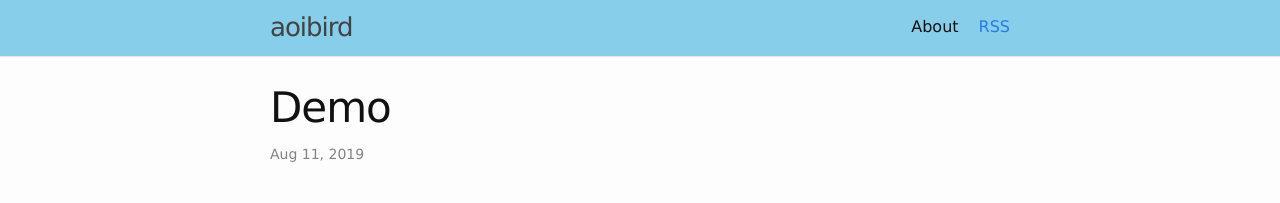
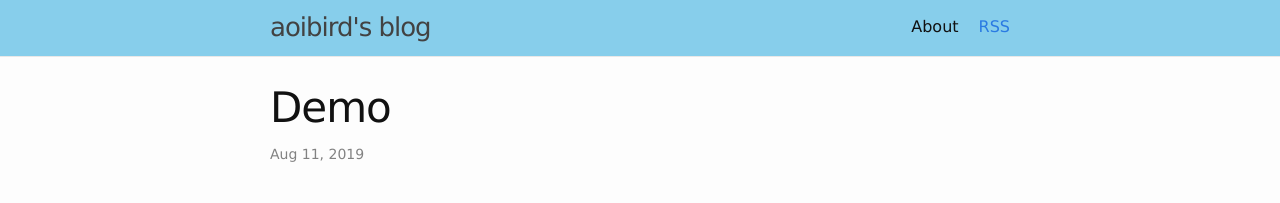
Before and after one commit to aoibird/aoibird.github.io, a Jekyll site: the page built from _posts/2019-08-11-demo.md, in a window 1280 px wide. Shown: the top 203 px of the page. Built offline with Jekyll 4.4.1, drawn with Linux system fonts in a browser that asks for light colours.

Commit message:
Change config

```diff
--- a/_config.yml
+++ b/_config.yml
@@ -1,15 +1,20 @@
 # Site settings
-title: aoibird
+title: aoibird's blog
 email: aoi@aoibird.com
 description: >- # this means to ignore newlines until "baseurl:"
-  aoibird's blog
+  personal blog
 baseurl: "" # the subpath of your site, e.g. /blog
 url: "https://aoibird.github.io" # the base hostname & protocol for  site
 github_username: aoibird
+rss: Feed
+
+show_excerpts: true
+
+permalink: /:year/:month/:day/:title:output_ext
 
 # Build settings
 markdown: kramdown
-theme: minima-kai
+theme: minima
 plugins:
   - jekyll-feed
 
```
